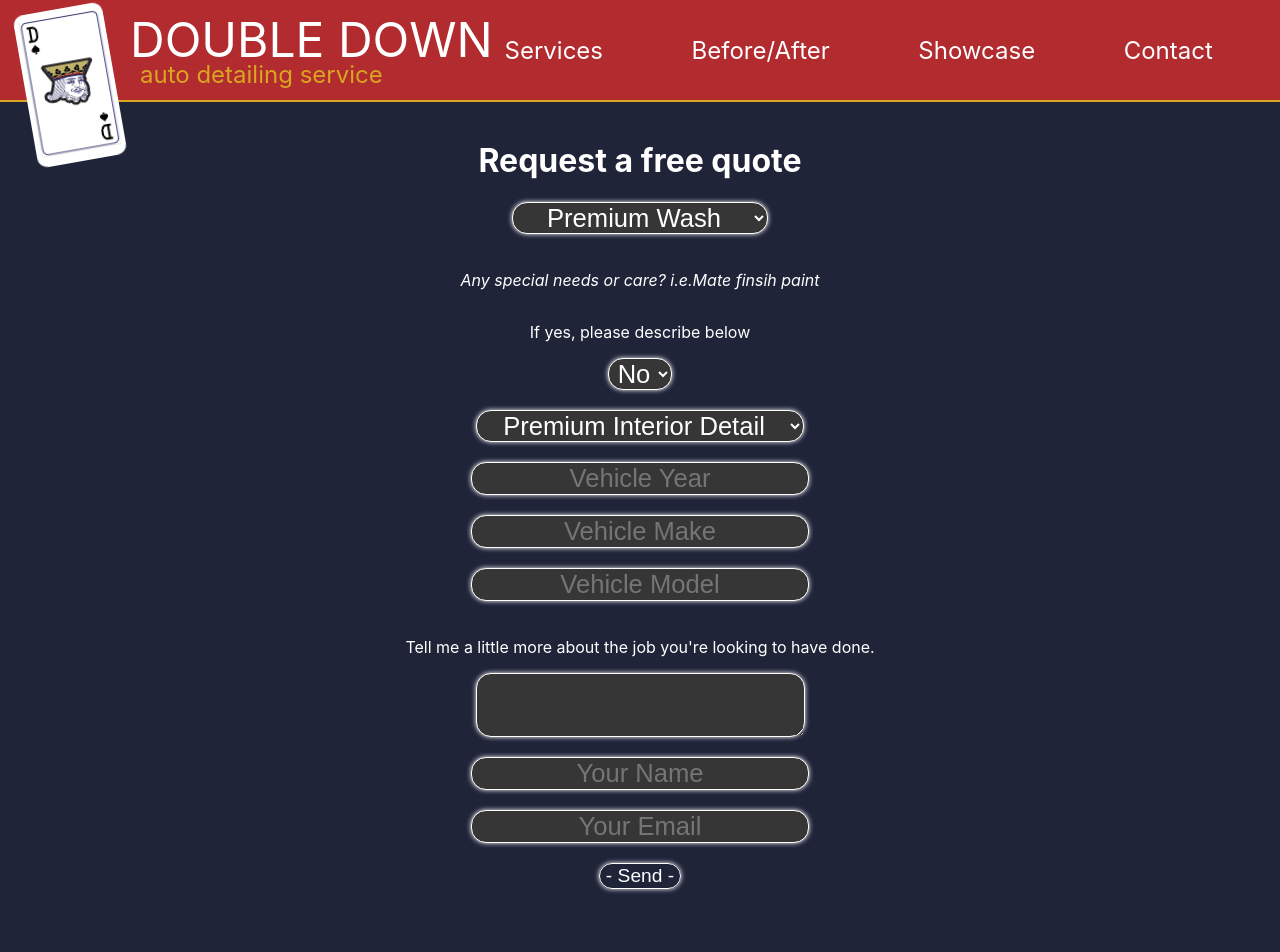
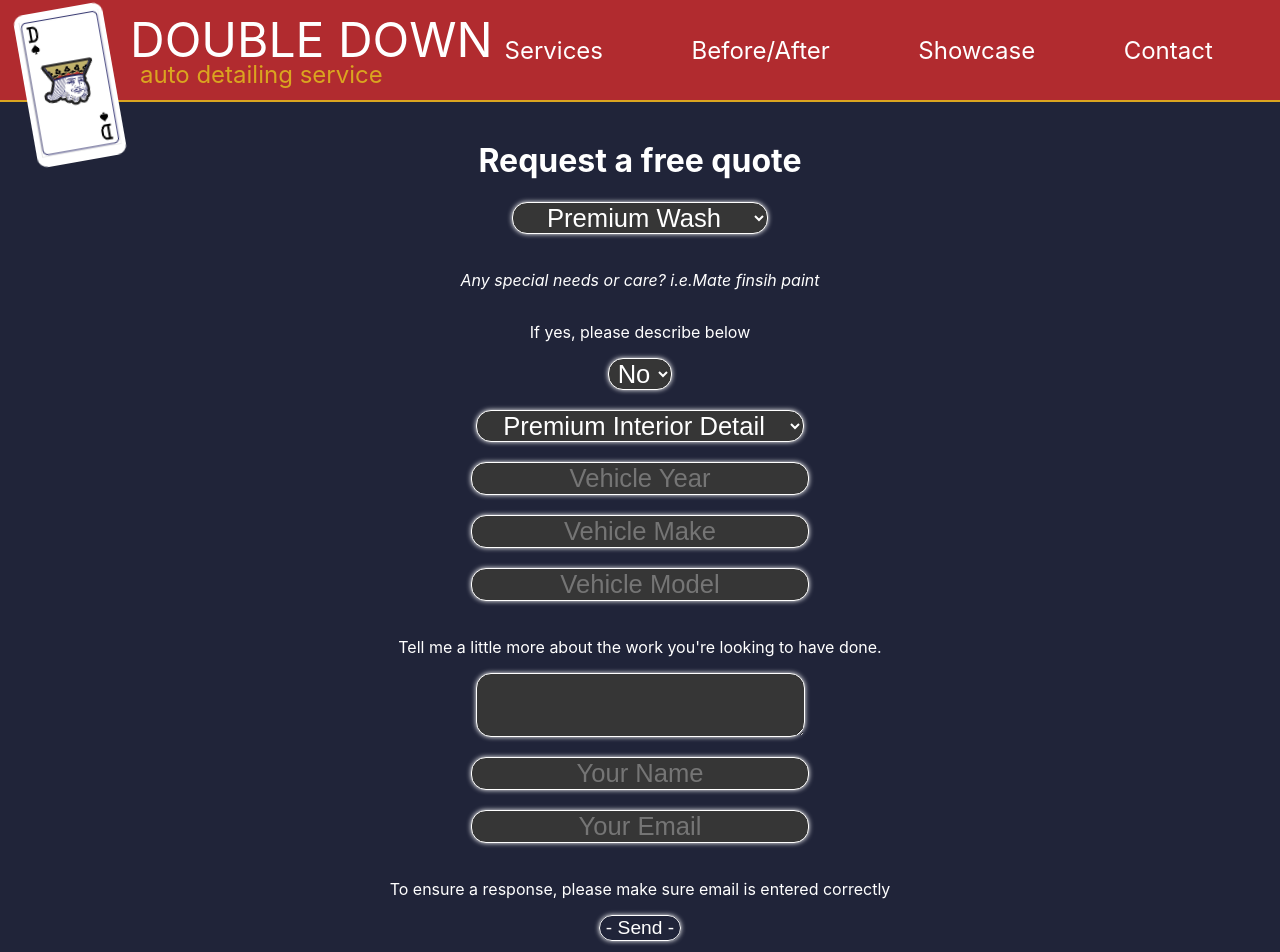
Before and after one commit to timrusin/doubledown, a React (Create React App) app: page /contact in a window 1280 px wide. Shown: the top 952 px of the page. Built offline with nearby package versions, Linux system fonts and the light colour scheme.

Commit message:
clean up CSS and add useParams and this is done

```diff
--- a/src/components/ContactForm.js
+++ b/src/components/ContactForm.js
@@ -63,10 +63,11 @@ const ContactForm = () => {
             required
           />
 
-        <p>Tell me a little more about the job you're looking to have done.  </p>
+        <p>Tell me a little more about the work you're looking to have done.  </p>
           <textarea
             name="notes"
             className="input name"
+            required
           />
 
           <input
@@ -83,6 +84,7 @@ const ContactForm = () => {
             className="input name"
             required
           />
+          <p>To ensure a response, please make sure email is entered correctly</p>
 
         <div className="input-field">
           <button className="contact-button" type="submit">
--- a/src/pages/Contact.js
+++ b/src/pages/Contact.js
@@ -4,7 +4,7 @@ import './Contact.css'
 
 const Contact = () => {
   return (
-    <div className="contact-container">
+    <div className="contact-container fade">
       <h1>Request a free quote</h1>
       <ContactForm/>
       <p>*Paint correction refers to the polishing process of removing light surface scratches and restoring the gloss appearence of the paint.</p>
```
